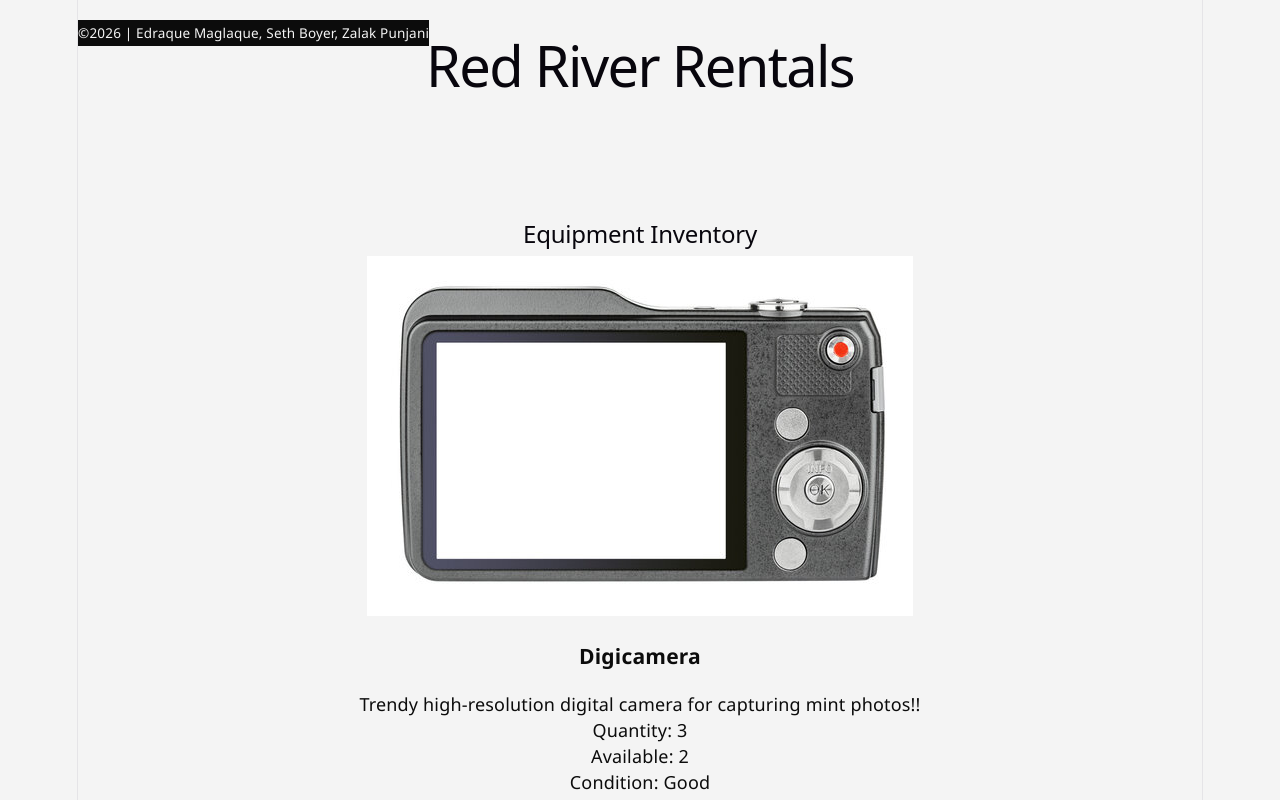
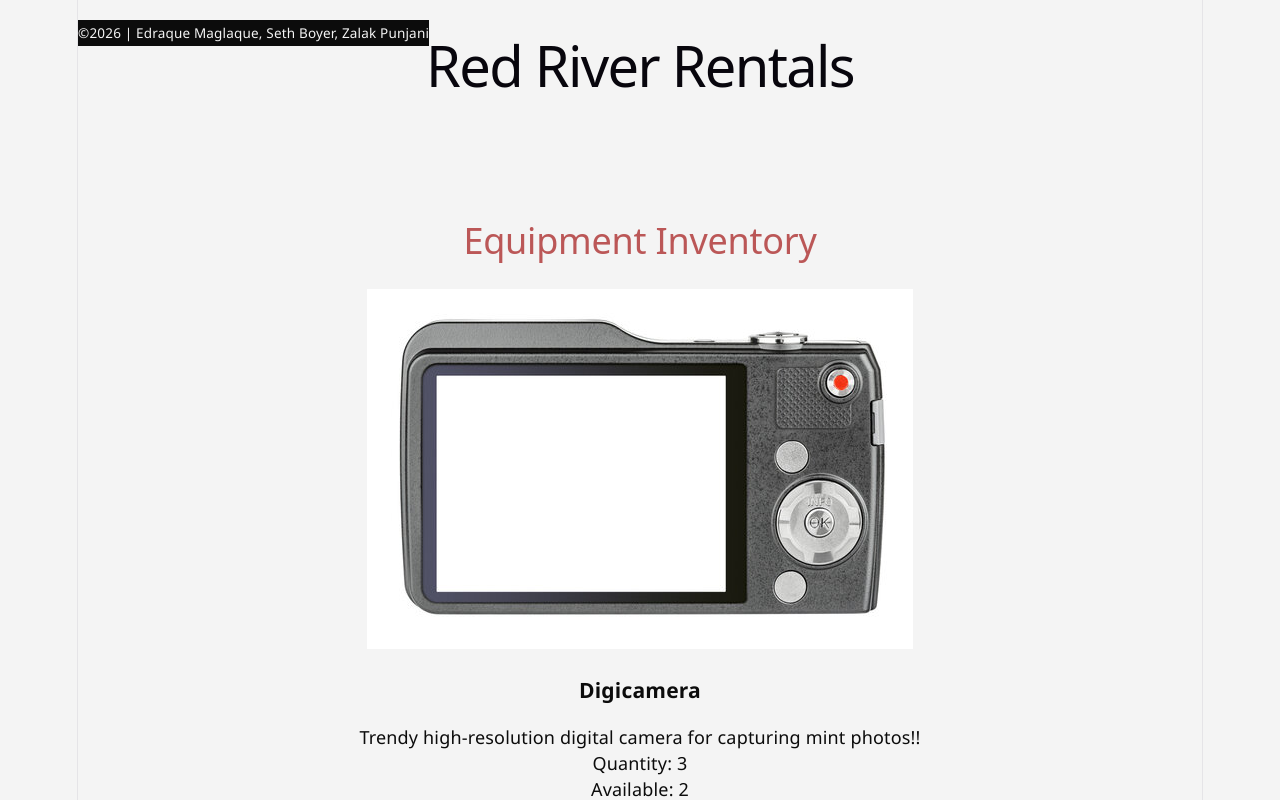
Before and after one commit to emaglaque2-rrc/full-stack-project-group-4, a React (Vite) app: page / in a window 1280 px wide. Shown: the top 800 px of the page. Built offline with nearby package versions, Linux system fonts and the light colour scheme.

Commit message:
Fix: added the h2 to the css file and not user-inventory css

```diff
--- a/src/App.css
+++ b/src/App.css
@@ -17,6 +17,12 @@ header {
 
 }
 
+h2 {
+  font-size: 2rem;
+  margin-bottom: 1.5rem;
+  color: #bb5757;
+}
+
 
 footer {
   background-color: #0C0C0C;
```
